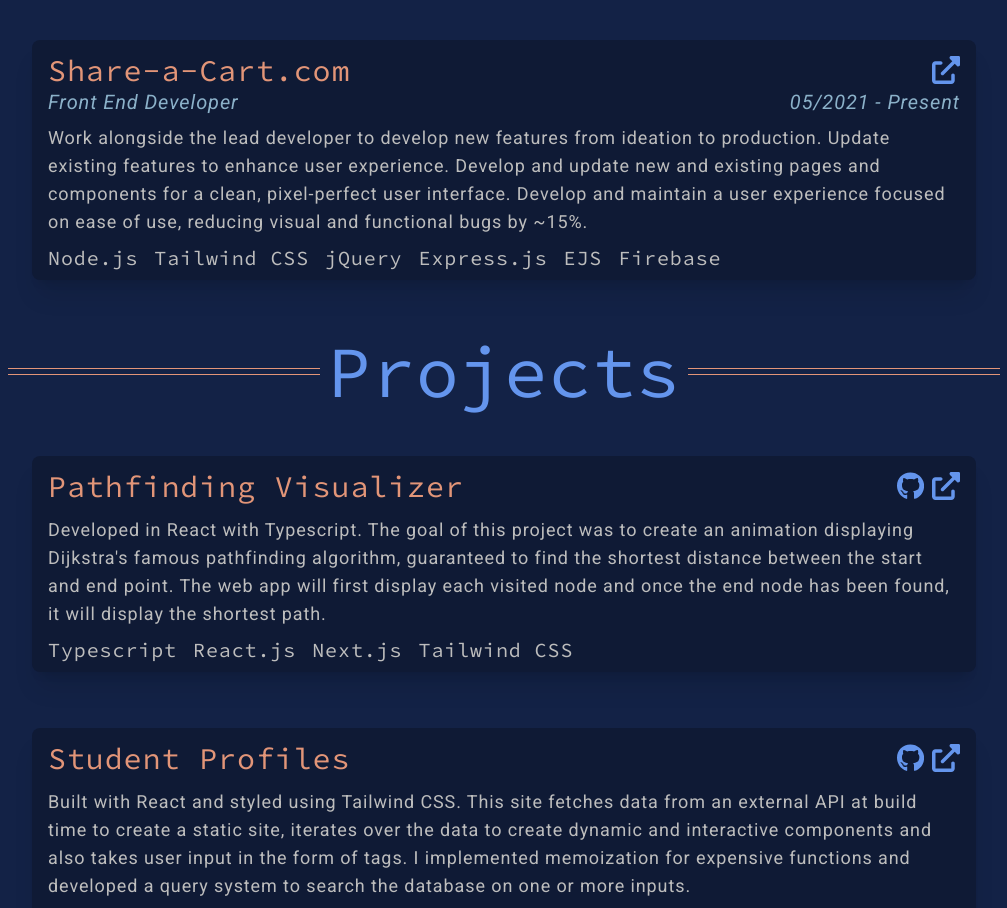
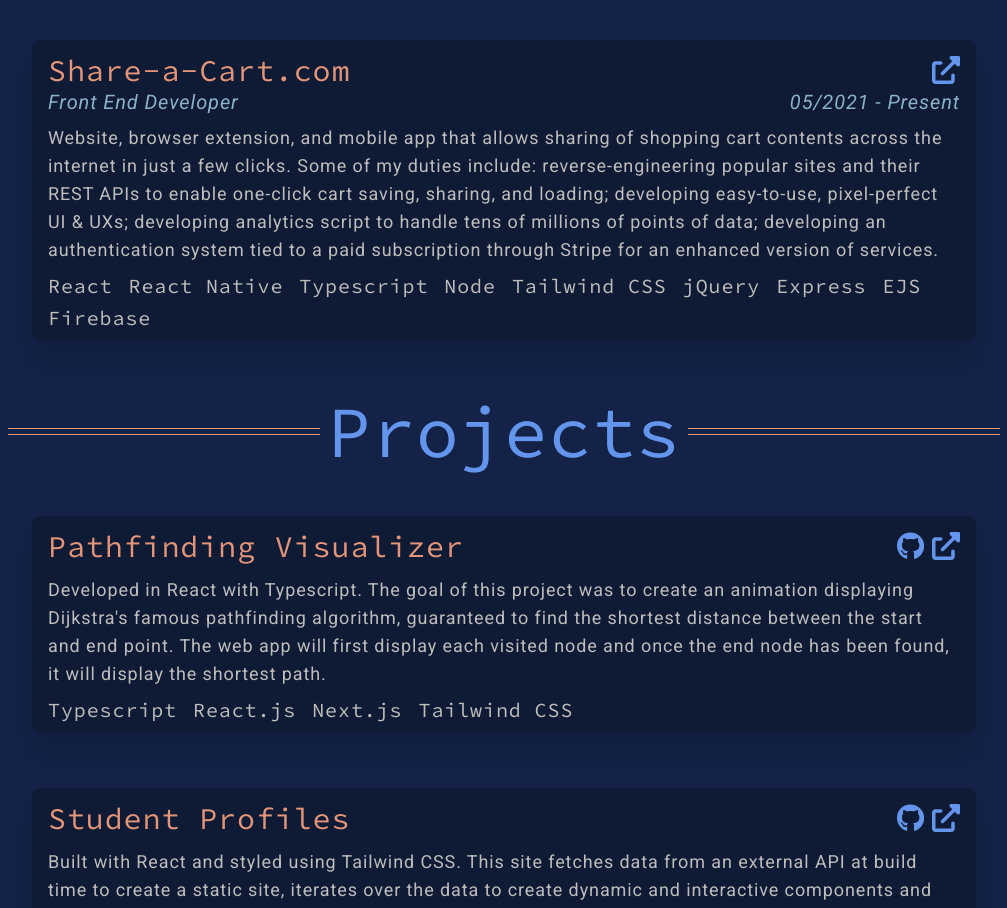
Before and after one commit to zaneaw/portfolio, a Next.js app: page / in a window 1280 px wide. Shown: the part 960-1868 px from the top of the page, without its empty margins (136-1143 px from the left). Built offline with nearby package versions, Linux system fonts and the light colour scheme; a web font is replaced by a local one.

Commit message:
update SAC description and stack

```diff
--- a/data/workData.js
+++ b/data/workData.js
@@ -1,8 +1,8 @@
 const workData = [
     {
         title: 'Share-a-Cart.com',
-        desc: 'Work alongside the lead developer to develop new features from ideation to production. Update existing features to enhance user experience. Develop and update new and existing pages and components for a clean, pixel-perfect user interface. Develop and maintain a user experience focused on ease of use, reducing visual and functional bugs by ~15%.',
-        stack: ['Node.js', 'Tailwind CSS', 'jQuery', 'Express.js', 'EJS', 'Firebase'],
+        desc: 'Website, browser extension, and mobile app that allows sharing of shopping cart contents across the internet in just a few clicks. Some of my duties include: reverse-engineering popular sites and their REST APIs to enable one-click cart saving, sharing, and loading; developing easy-to-use, pixel-perfect UI & UXs; developing analytics script to handle tens of millions of points of data; developing an authentication system tied to a paid subscription through Stripe for an enhanced version of services.',
+        stack: ['React', 'React Native', 'Typescript', 'Node', 'Tailwind CSS', 'jQuery', 'Express', 'EJS', 'Firebase'],
         sourceCode: '',
         youtube: '',
         liveSiteUrl: 'https://share-a-cart.com/',
```
